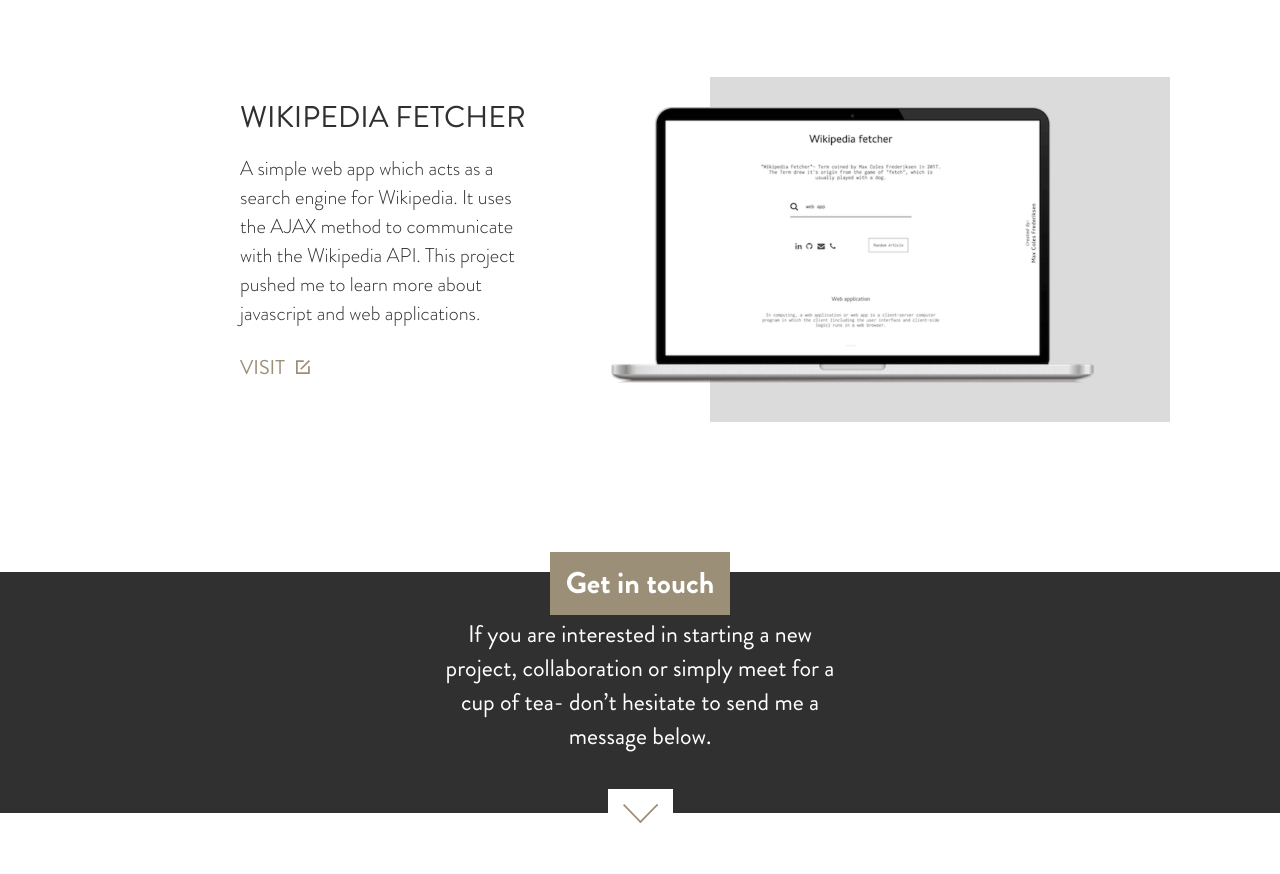
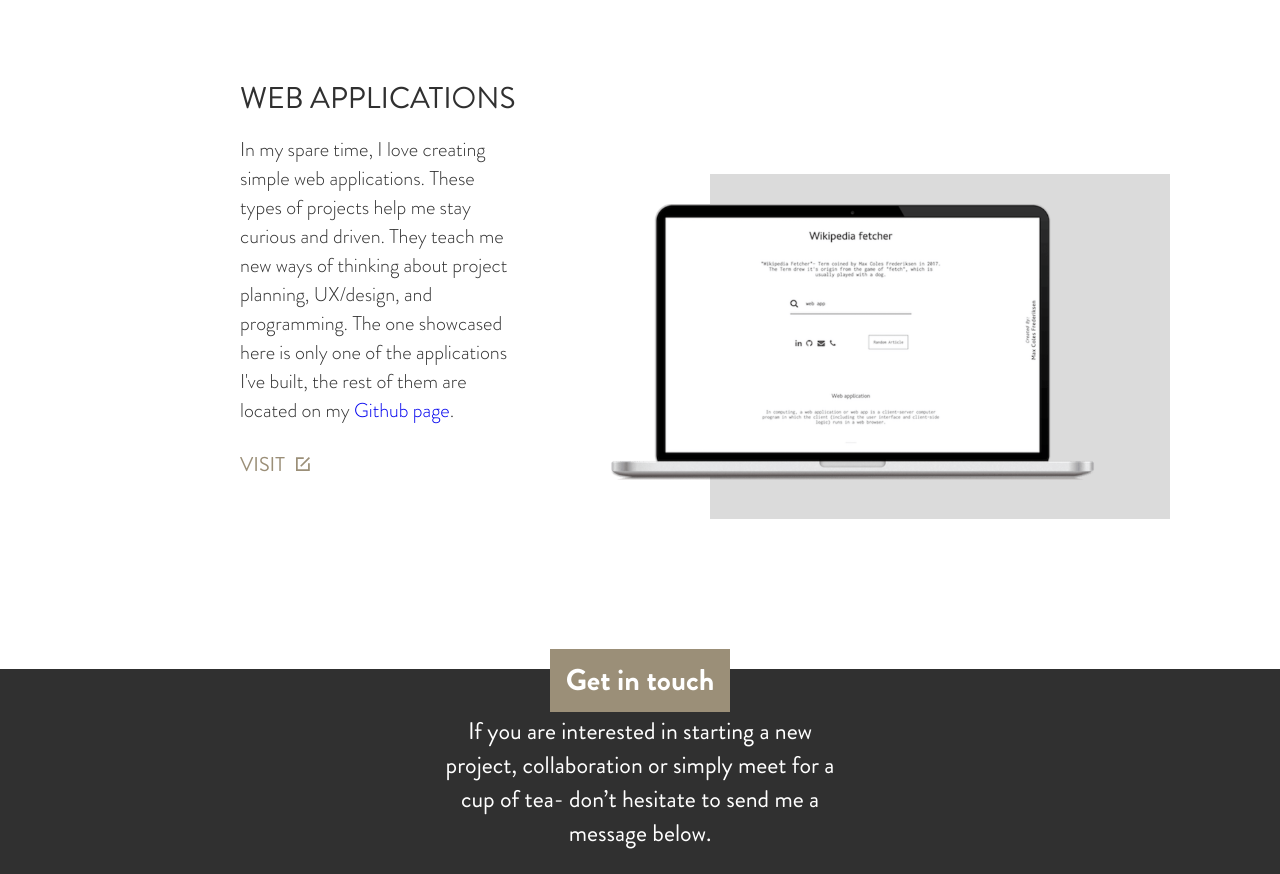
Before and after one commit to MaxColesFrederiksen/ColesMedia, a plain HTML site: page index.html in a window 1280 px wide. Shown: the part 3929-4803 px from the top of the page. Drawn offline with Linux system fonts and the light colour scheme.

Commit message:
Update index.html

```diff
--- a/index.html
+++ b/index.html
@@ -268,10 +268,10 @@
 <div class=wikipedia-content-wrap>
 <div class=wikipedia-text-wrap>
 <h2 class=wikipedia-h2>
-WIKIPEDIA FETCHER
+WEB APPLICATIONS
 </h2>
 <p class=wikipedia-p>
-A simple web app which acts as a search engine for Wikipedia. It uses the AJAX method to communicate with the Wikipedia API. This project pushed me to learn more about javascript and web applications.
+In my spare time, I love creating simple web applications. These types of projects help me stay curious and driven. They teach me new ways of thinking about project planning, UX/design, and programming. The one showcased here is only one of the applications I've built, the rest of them are located on my <a href="https://github.com/MaxColesFrederiksen/" target="_blank" class="inline-github-link">Github page</a>.
 </p>
 <a class=wikipedia-button-wrap href="https://maxcolesfrederiksen.github.io/wikipedia-fetcher" target=_blank>
 <span class=wikipedia-visit-span>
```
